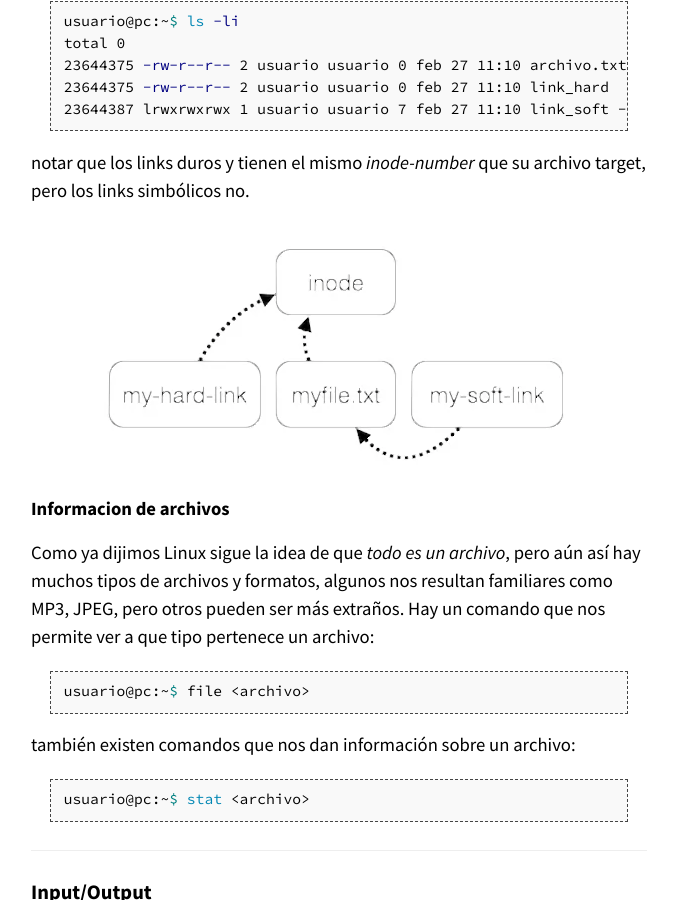
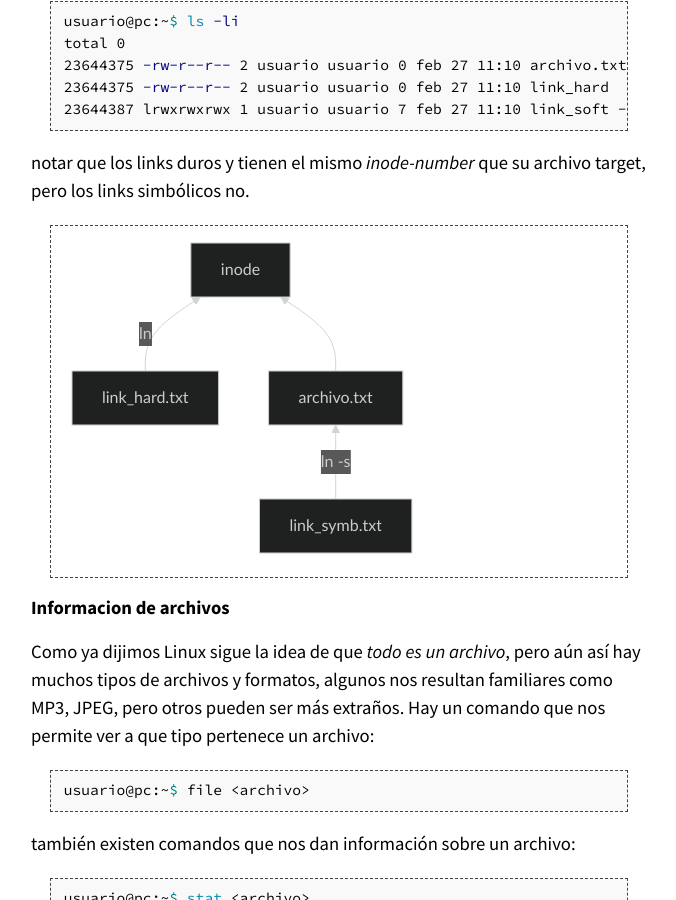
Before and after one commit to CNEA-AQ/curso-programacion, a Jekyll site: the page built from _clases/shell.md, in a window 1280 px wide and 900 px high, scrolled down 7148 px. Shown: the whole window, without its empty margins (301-977 px from the left). Built offline with Jekyll 4.4.1, drawn with Linux system fonts in a browser that asks for light colours.

Commit message:
test mermaid flowchart

````diff
--- a/_clases/shell.md
+++ b/_clases/shell.md
@@ -235,8 +235,12 @@ total 0
 
 notar que los links duros y tienen el mismo *inode-number* que su archivo target, pero los links simbólicos no.
 
-![linux-filesystem](./imgs/links.png)
-
+```mermaid
+flowchart BT
+    link_symb.txt -- ln -s --> archivo.txt;
+    link_hard.txt -- ln    --> inode;
+    archivo.txt   --> inode;
+```
 
 
 ### Informacion de archivos
````
